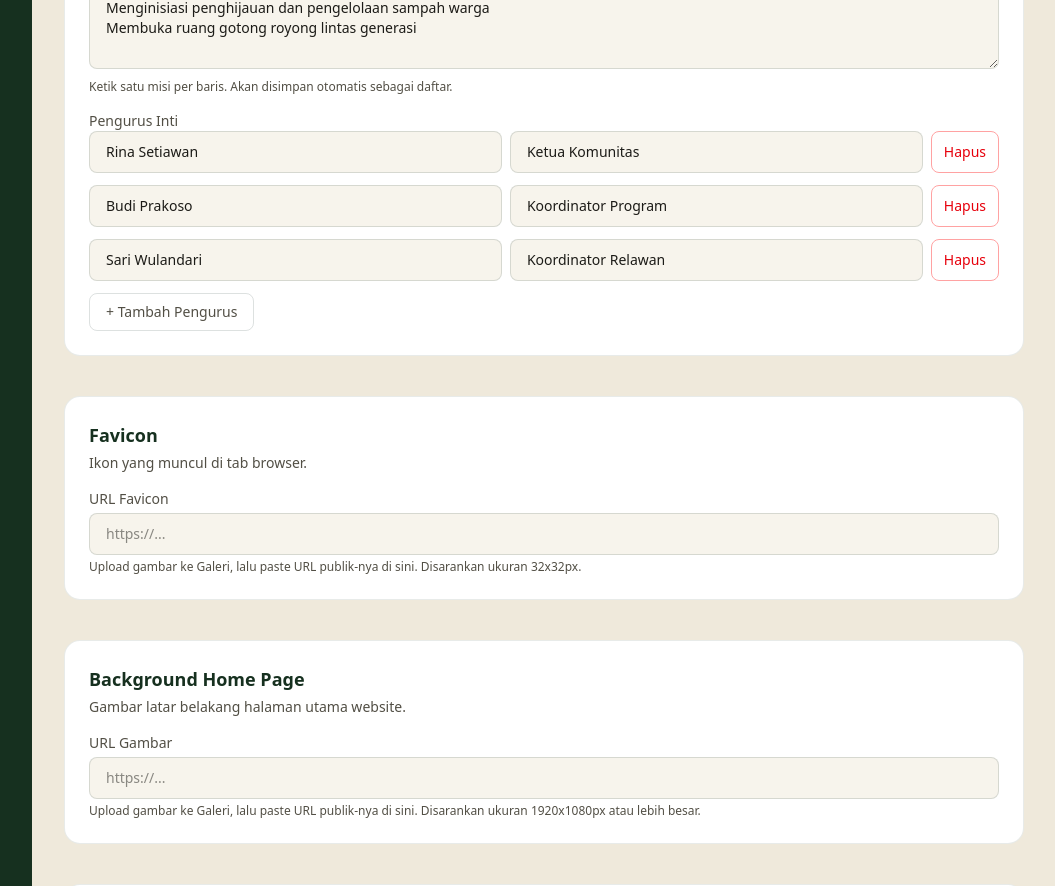
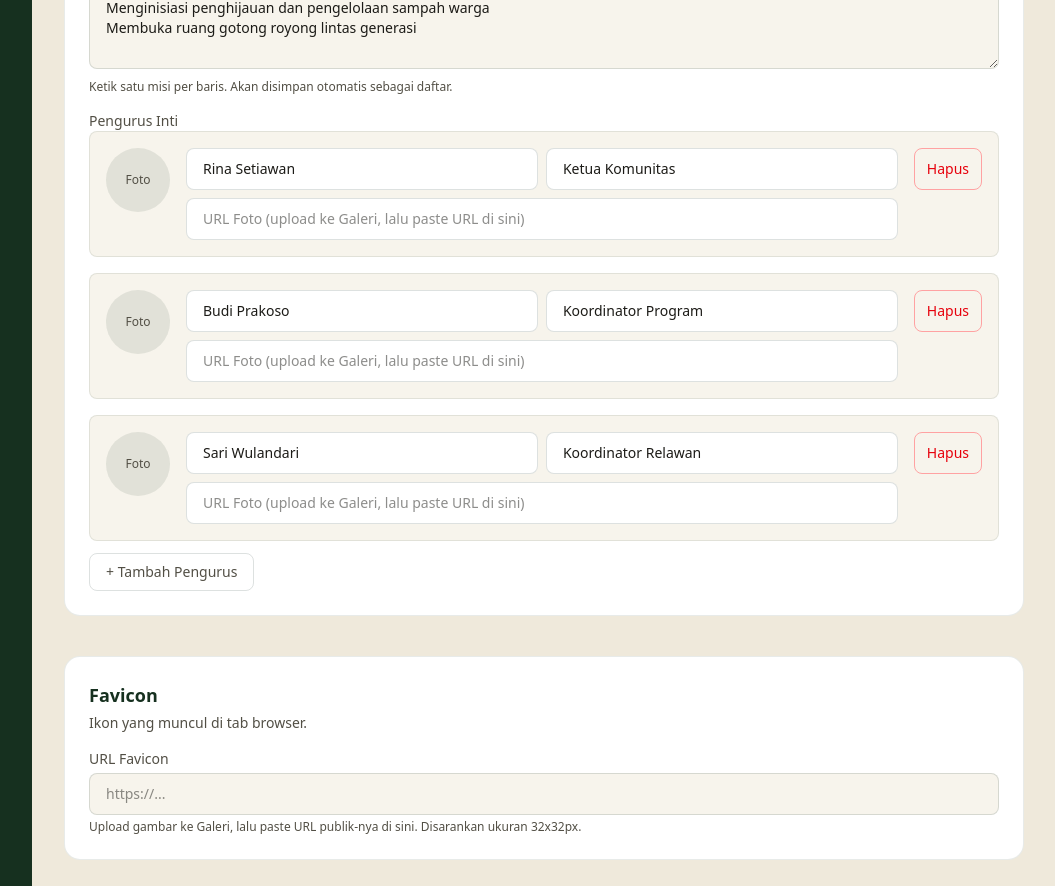
Before and after one commit to FelsxChillboy/PMII-PR-Teknik, a Next.js app: page /admin/settings in a window 1280 px wide. Shown: the part 1460-2346 px from the top of the page, without its empty margins (224-1279 px from the left). Built offline with nearby package versions, Linux system fonts and the light colour scheme; no server answers; the database is empty.

Commit message:
feat: tambah foto pengurus inti di admin panel + tampilkan di halaman tentang

```diff
--- a/src/app/tentang/page.tsx
+++ b/src/app/tentang/page.tsx
@@ -4,6 +4,7 @@ import { getSettings } from "@/lib/supabase/server";
 interface TeamMember {
   name: string;
   role: string;
+  photo_url?: string;
 }
 
 export default async function TentangPage() {
@@ -76,7 +77,17 @@ export default async function TentangPage() {
                 key={person.name}
                 className="rounded-xl bg-paper-dim p-5 text-center"
               >
-                <div className="mx-auto h-16 w-16 rounded-full bg-forest-800/20" />
+                {person.photo_url ? (
+                  <img
+                    src={person.photo_url}
+                    alt={person.name}
+                    className="mx-auto h-20 w-20 rounded-full object-cover"
+                  />
+                ) : (
+                  <div className="mx-auto flex h-20 w-20 items-center justify-center rounded-full bg-forest-800/20 text-sm text-ink-soft">
+                    {person.name.charAt(0)}
+                  </div>
+                )}
                 <p className="mt-3 font-display font-semibold text-forest-900">
                   {person.name}
                 </p>
--- a/src/components/admin/TeamMembersField.tsx
+++ b/src/components/admin/TeamMembersField.tsx
@@ -5,6 +5,7 @@ import { useState } from "react";
 interface TeamMember {
   name: string;
   role: string;
+  photo_url: string;
 }
 
 export default function TeamMembersField({
@@ -15,7 +16,13 @@ export default function TeamMembersField({
   const initial: TeamMember[] = (() => {
     try {
       const parsed = JSON.parse(defaultValue);
-      return Array.isArray(parsed) ? parsed : [];
+      return Array.isArray(parsed)
+        ? parsed.map((m: Record<string, string>) => ({
+            name: m.name || "",
+            role: m.role || "",
+            photo_url: m.photo_url || "",
+          }))
+        : [];
     } catch {
       return [];
     }
@@ -30,7 +37,7 @@ export default function TeamMembersField({
   }
 
   function add() {
-    setMembers([...members, { name: "", role: "" }]);
+    setMembers([...members, { name: "", role: "", photo_url: "" }]);
   }
 
   function remove(index: number) {
@@ -39,23 +46,48 @@ export default function TeamMembersField({
 
   return (
     <div>
-      <div className="space-y-3">
+      <div className="space-y-4">
         {members.map((m, i) => (
-          <div key={i} className="flex items-center gap-2">
+          <div key={i} className="rounded-lg border border-forest-800/10 bg-paper p-4">
+            <div className="flex items-start gap-4">
+              <div className="shrink-0">
+                {m.photo_url ? (
+                  <img
+                    src={m.photo_url}
+                    alt={m.name}
+                    className="h-16 w-16 rounded-full object-cover"
+                  />
+                ) : (
+                  <div className="flex h-16 w-16 items-center justify-center rounded-full bg-forest-800/10 text-xs text-ink-soft">
+                    Foto
+                  </div>
+                )}
+              </div>
+              <div className="flex-1 space-y-2">
+                <div className="flex gap-2">
                   <input
                     type="text"
                     placeholder="Nama"
                     value={m.name}
                     onChange={(e) => update(i, "name", e.target.value)}
-              className="flex-1 rounded-lg border border-forest-800/15 bg-paper px-4 py-2.5 text-sm"
+                    className="flex-1 rounded-lg border border-forest-800/15 bg-white px-4 py-2.5 text-sm"
                   />
                   <input
                     type="text"
                     placeholder="Peran"
                     value={m.role}
                     onChange={(e) => update(i, "role", e.target.value)}
-              className="flex-1 rounded-lg border border-forest-800/15 bg-paper px-4 py-2.5 text-sm"
+                    className="flex-1 rounded-lg border border-forest-800/15 bg-white px-4 py-2.5 text-sm"
                   />
+                </div>
+                <input
+                  type="text"
+                  placeholder="URL Foto (upload ke Galeri, lalu paste URL di sini)"
+                  value={m.photo_url}
+                  onChange={(e) => update(i, "photo_url", e.target.value)}
+                  className="w-full rounded-lg border border-forest-800/15 bg-white px-4 py-2.5 text-sm"
+                />
+              </div>
               <button
                 type="button"
                 onClick={() => remove(i)}
@@ -63,6 +95,7 @@ export default function TeamMembersField({
               >
                 Hapus
               </button>
+            </div>
           </div>
         ))}
       </div>
--- a/src/lib/supabase/server.ts
+++ b/src/lib/supabase/server.ts
@@ -21,7 +21,7 @@ const DEFAULT_SETTINGS: Record<string, string> = {
   about_missions:
     '["Menjalankan program pendidikan non-formal untuk anak-anak","Menginisiasi penghijauan dan pengelolaan sampah warga","Membuka ruang gotong royong lintas generasi"]',
   about_team:
-    '[{"name":"Rina Setiawan","role":"Ketua Komunitas"},{"name":"Budi Prakoso","role":"Koordinator Program"},{"name":"Sari Wulandari","role":"Koordinator Relawan"}]',
+    '[{"name":"Rina Setiawan","role":"Ketua Komunitas","photo_url":""},{"name":"Budi Prakoso","role":"Koordinator Program","photo_url":""},{"name":"Sari Wulandari","role":"Koordinator Relawan","photo_url":""}]',
   favicon_url: "",
   contact_heading: "Ada pertanyaan atau ajakan kerja sama?",
   contact_description:
```
Also changed, not shown: 1 other file (tests, documents, lock files or other folders). Lines whose indentation alone changed are shown as unchanged.
